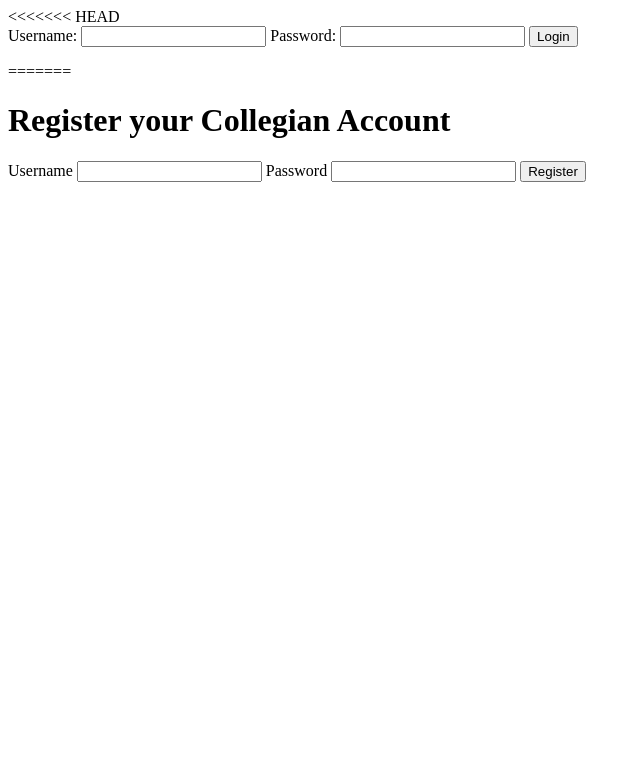
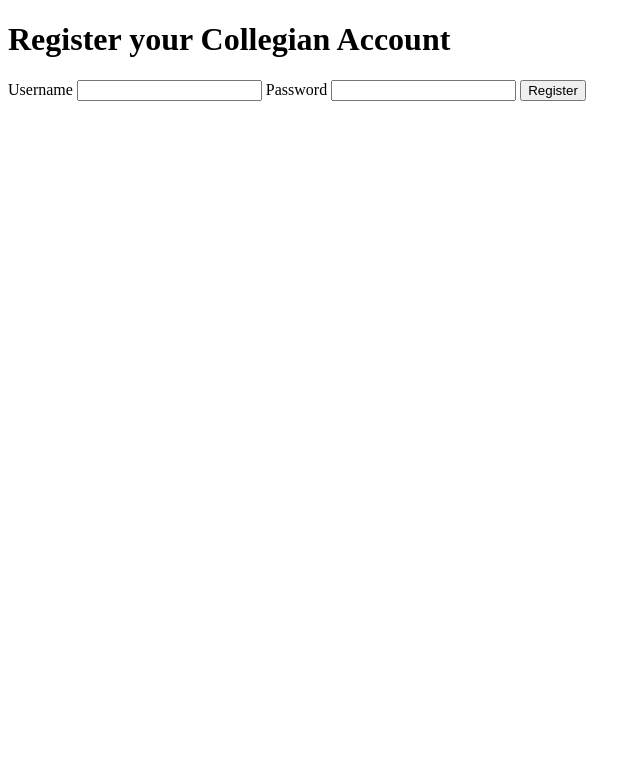
Before and after one commit to shakanver/Intercollege-hackathon, a Flask app: page /home in a window 1280 px wide. Shown: the top 783 px of the page, without its empty margins (0-641 px from the left). Run offline with Flask 2, Linux system fonts and the light colour scheme.

Commit message:
resolved confilicts

```diff
--- a/templates/register.html
+++ b/templates/register.html
@@ -1,19 +1,3 @@
-<<<<<<< HEAD
-<!DOCTYPE html>
-<html lang="en">
-<head>
-    <meta charset="UTF-8">
-    <title>Register</title>
-</head>
-<body>
-    <form action="{{ url_for('login') }}" method="post">
-        Username: <input type="text" id="username" name="username">
-        Password: <input type="password" id="password" name="password">
-        <input type="submit" value="Login">
-    </form>
-</body>
-</html>
-=======
 {% extends 'base.html' %}
 
 {% block content %}
@@ -26,4 +10,3 @@
     <input type="submit" value="Register">
 </form>
 {% endblock %}
->>>>>>> master
```
